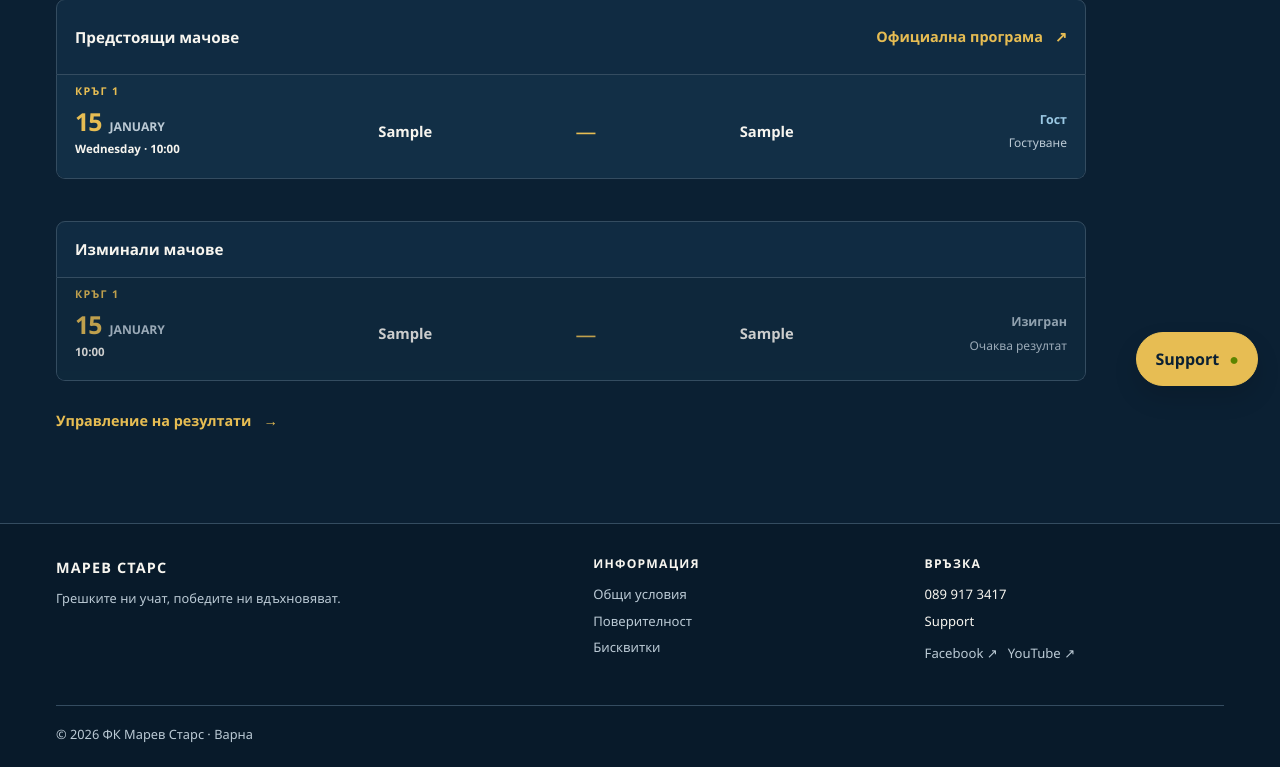
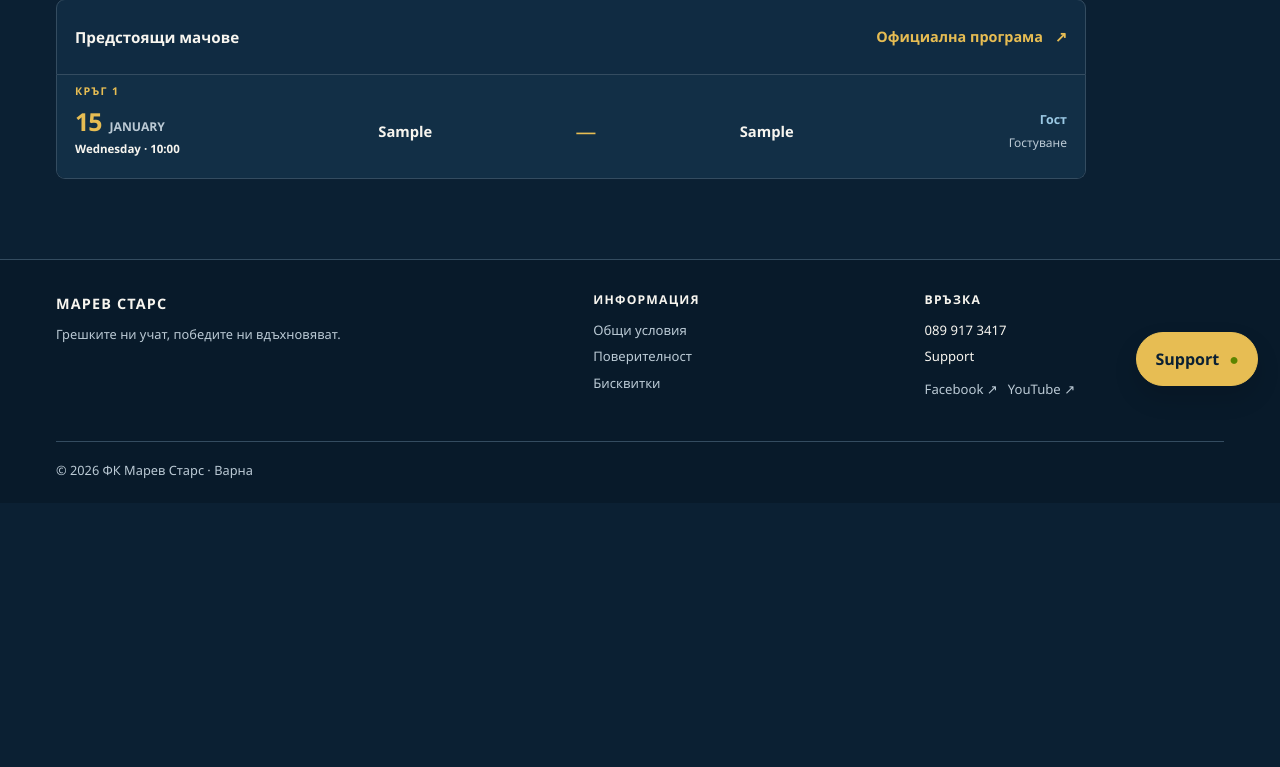
Before and after one commit to martiparty2000/marevstars.com, a Django app: template templates/fixtures.html in a window 1280 px wide. Shown: the part 392-1159 px from the top of the page. After the commit the page ends 870 px from the top, so only its background shows below. Run offline with Django 5.2, Linux system fonts and the light colour scheme; a user stored in the database is signed in; data comes from the database, SQL or seed files in the repository; tables that the repository leaves empty hold one stand-in row (values such as "Sample post"); the template is opened without the code that fills it: most values are stand-ins (such as "Sample title", 1, 10 or a date in 2020).

Commit message:
Show only upcoming fixtures

```diff
--- a/templates/fixtures.html
+++ b/templates/fixtures.html
@@ -5,7 +5,7 @@
     <p class="eyebrow">Сезон 2026/27 · U15</p>
     <h1>Програма на<br><span>първенството.</span></h1>
 </header>
-<section class="fixtures" aria-label="Програма на мачовете">
+<section class="fixtures" aria-label="Предстоящи мачове">
     <div class="fixtures-intro"><strong>Предстоящи мачове</strong><a class="text-link" href="https://bfu-tournaments.com/tournaments/2/387/?tid=98&amp;season=1440&amp;view=upcoming-matches" target="_blank" rel="noopener noreferrer">Официална програма <span aria-hidden="true">↗</span></a></div>
     <ol class="fixtures-list">
         {% for match in upcoming_matches %}
@@ -13,15 +13,4 @@
         {% empty %}<li class="fixture-empty">Няма предстоящи мачове.</li>{% endfor %}
     </ol>
 </section>
-{% if past_matches %}
-<section class="fixtures past-fixtures" aria-label="Изминали мачове">
-    <div class="fixtures-intro"><strong>Изминали мачове</strong></div>
-    <ol class="fixtures-list">
-        {% for match in past_matches %}
-        <li class="fixture fixture-past {% if match.is_home_match %}fixture-home{% else %}fixture-away{% endif %}"><p class="fixture-round">Кръг {{ match.round_number }}</p><time datetime="{{ match.match_date|date:'Y-m-d' }}"><span>{{ match.match_date|date:'d' }}</span> {{ match.match_date|date:'F' }}<small>{{ match.match_time|time:'H:i' }}</small></time><div class="fixture-teams"><strong>{{ match.home_team }}</strong><span>{% if match.has_result %}{{ match.home_score }} : {{ match.away_score }}{% else %}—{% endif %}</span><strong>{{ match.away_team }}</strong></div><div class="fixture-place"><b>Изигран</b><span>{% if match.has_result %}Краен резултат{% else %}Очаква резултат{% endif %}</span></div></li>
-        {% endfor %}
-    </ol>
-</section>
-{% endif %}
-{% if user.is_authenticated and user.is_superuser or user.role == 'owner' %}<p class="fixtures-manage-link"><a class="text-link" href="{% url 'team:fixtures_manage' %}">Управление на резултати <span aria-hidden="true">→</span></a></p>{% endif %}
 {% endblock %}
```
